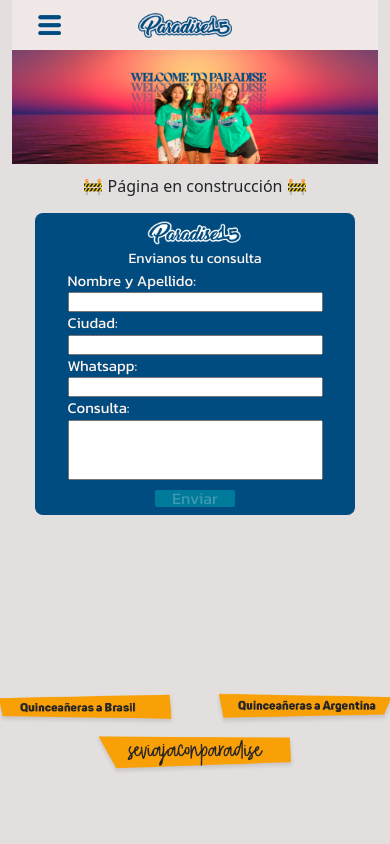
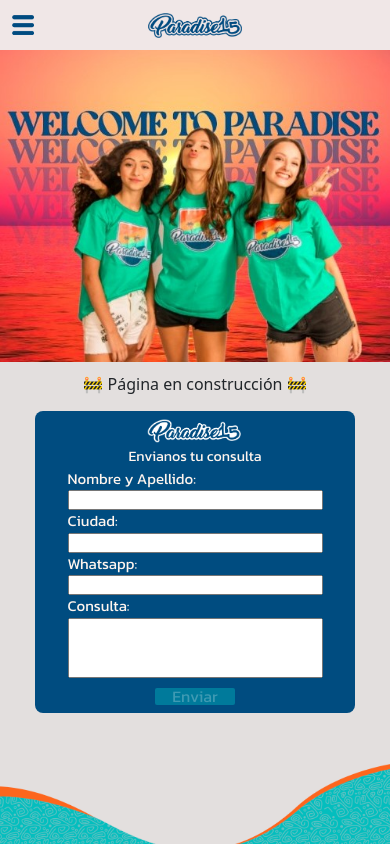
Before and after one commit to MarcosRios2000/Paradise15, a React (Create React App) app in the folder client/: page / in a window 390 px wide. Shown: the top 844 px of the page. Built offline with nearby package versions, Linux system fonts and the light colour scheme; a web font is replaced by a local one.

Commit message:
minor changes

```diff
--- a/client/src/Components/carousel/carousel.css
+++ b/client/src/Components/carousel/carousel.css
@@ -13,10 +13,11 @@
 
 @media (max-width: 600px){
     .carouselComponent {
-        min-width: 100% !important;
-        display: flex;
-        justify-content: center;
-        overflow: hidden;
+        width: 100%;
+    }
+    .carousel, .carousel-item .active{
+        width: 100% !important;
+        object-fit: cover;
     }
 }
 
--- a/client/src/Components/carousel/carousel.jsx
+++ b/client/src/Components/carousel/carousel.jsx
@@ -19,12 +19,14 @@ export function Carousel() {
           <div className="carousel-item active" data-bs-interval="3000" >
             <picture>
             <source srcSet={ImgResponsive1} media='(max-width: 360px)'/>
+            <source className='imgResponsive600' srcSet={ImgResponsive1} media='(max-width: 600px)'/>
             <img src={Img2} className="d-block w-100 " alt='img not found' />
             </picture>
           </div>
           <div className="carousel-item" data-bs-interval="3000" style={{overflow: 'hidden'}}>
             <picture>
             <source srcSet={ImgResponsive2} media='(max-width: 360px)' />
+            <source className='imgResponsive600' srcSet={ImgResponsive2} media='(max-width: 600px)' />
             <img src={Img3} className="d-block w-100" alt='img not found' />
             </picture>
           </div>
--- a/client/src/Components/form/Form.css
+++ b/client/src/Components/form/Form.css
@@ -11,7 +11,7 @@
   max-height: 550 px;
 }
 
-.container {
+.containers {
   /* background-color: #e3dfde; */
 
   min-height: 100%;
@@ -21,6 +21,7 @@
   display: flex;
   align-items: center;
   flex-direction: column;
+  padding: 0 !important;
 }
 
 .together-waves {
@@ -29,6 +30,11 @@
   background-color: #e3dfde;
   background-repeat: no-repeat;
   background-size: contain;
+  padding: 0;
+}
+
+.body {
+  padding: none;
 }
 
 .danger input {
@@ -166,6 +172,8 @@
   justify-content: center;
   align-items: center;
   padding-bottom: 50px;
+  /* position: relative;
+  display:block; */
 }
 
 .iconLeft {
@@ -190,14 +198,21 @@
   height: 50px;
 }
 
-.divLogoFooter {
-  display: flex;
-  justify-content: center;
-  align-items: flex-end;
+@media (max-width: 1920px){
+  .btns img {
+    margin-top: 90px;
+  }
 }
 
-
-
+@media (max-width: 800px) {
+  .together-waves {
+    background-image: url('../../assets/images/wavesResponsive.png');
+    min-height: 2500px;
+  }
+  .btns img {
+    margin-top: 300px;
+  }
+}
 
 @media (max-width: 720px){
   .together-waves {
@@ -236,7 +251,7 @@
 @media (max-width: 600px) {
   .together-waves {
     background-image: url('../../assets/images/wavesResponsive.png');
-    min-height: 2050px;
+    min-height: 2330px;
   }
   .btns img {
     min-width: 230px;
@@ -247,17 +262,17 @@
   }
 
   .divLogoFooter img {
-    margin-bottom: -150px;
+    margin-bottom: -1050px;
   }
 }
 
 @media (max-width: 420px) {
   .together-waves {
     background-image: url('../../assets/images/wavesResponsive.png');
-    min-height: 1750px;
+    min-height: 1630px;
   }
   .btns img {
-    min-width: 180px;
+    min-width: 165px;
   }
 
   .btnMedium img {
--- a/client/src/Components/form/Form.jsx
+++ b/client/src/Components/form/Form.jsx
@@ -79,7 +79,7 @@ export default function Form() {
 
         <div className="together-waves">
 
-            <div className="container">
+            <div className="containers">
 
                 <NavBar />
 
--- a/client/src/Components/navBar/navBar.css
+++ b/client/src/Components/navBar/navBar.css
@@ -11,6 +11,7 @@
     height: 50px;
     width: 100%;
     min-width: 100%;
+    padding:0;
     box-shadow: black;
 
 }
@@ -32,8 +33,9 @@
 
 @media (max-width: 600px){
     .menu-icon{
-        margin-left: -1%;
+        margin-left: 3%;
     }
+
 }
 
 @media (max-width: 360px){
```
